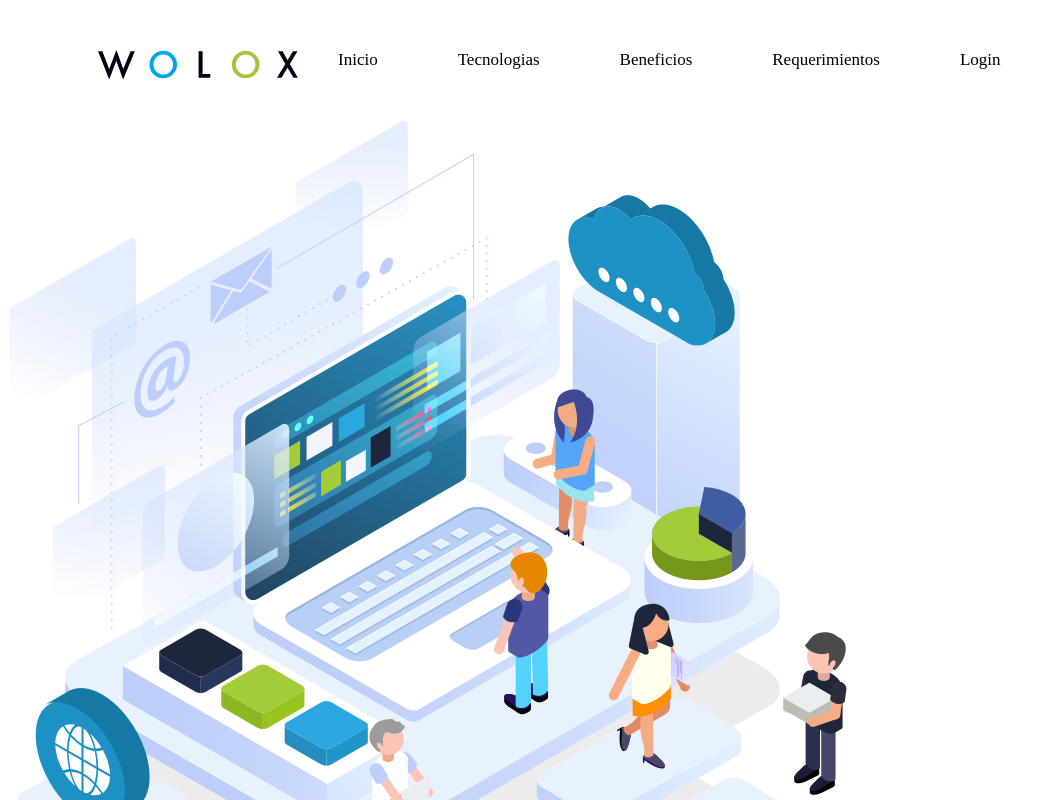
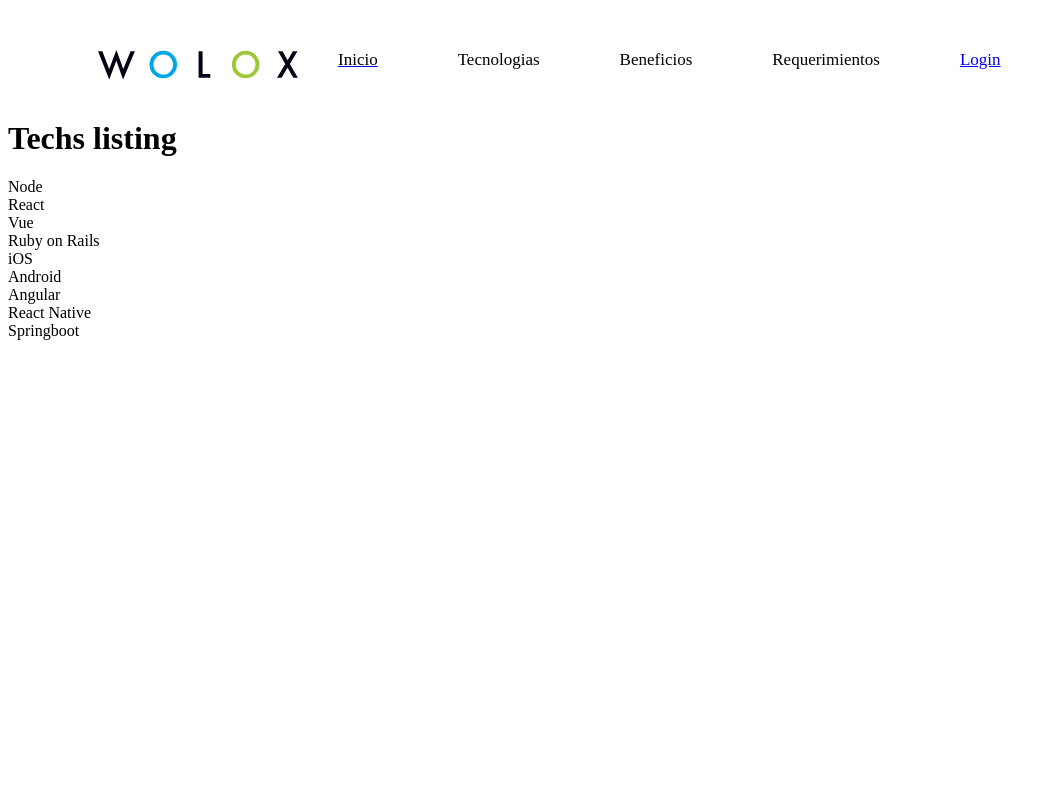
Before and after one commit to federivero97/wolox-interview, a React (Create React App) app: page /tech-listing in a window 1280 px wide. Shown: the top 800 px of the page, without its empty margins (0-1056 px from the left). Built offline with nearby package versions, Linux system fonts and the light colour scheme.

Commit message:
Routing and Redux Store to Techs listing

```diff
--- a/src/App.js
+++ b/src/App.js
@@ -1,13 +1,23 @@
 import React from 'react';
-import Landing from './pages/Landing'
+
+import { BrowserRouter as Router } from "react-router-dom";
+import Routes from './Routes';
+import { Provider } from 'react-redux'
+import { initStore } from './store';
+
 import Header from './components/shared/Header'
 
-function App() {
+const store = initStore();
+
+const App = () => {
+
   return (
-    <div>
-      <Header/>
-      <Landing/>
-    </div>
+    <Provider store={store}>
+      <Router>
+        <Header/>
+        <Routes/>
+      </Router>
+    </Provider>
   );
 }
 
--- /dev/null
+++ b/src/Routes.js
@@ -0,0 +1,26 @@
+import React from 'react';
+import { Switch, Route } from "react-router-dom";
+
+import Login from './pages/Login';
+import Landing from './pages/Landing';
+import TechListing from './pages/TechListing';
+
+const Routes = () => {
+  return (
+    <div className="container">
+      <Switch>
+        <Route exact path="/">
+          <Landing />
+        </Route>
+        <Route path="/login">
+          <Login />
+        </Route>
+        <Route path="/tech-listing">
+          <TechListing />
+        </Route>
+      </Switch>
+    </div>
+  )
+}
+
+export default Routes;
--- /dev/null
+++ b/src/actions/index.js
@@ -0,0 +1,21 @@
+import { techData } from '../store/data';
+//import axios from 'axios';
+
+export const fetchTechs = () => {
+  return {
+    type: 'FETCH_TECHS',
+    techs: techData
+  }
+}
+
+/*
+export const fetchTechs = () => dispatch => {
+  axios.get('http://private-anon-1a8e767dad-woloxfrontendinverview.apiary-proxy.com/techs')
+    .then(res => {
+      const techs = res.data;
+      dispatch({
+        type: 'FETCH_TECHS',
+        techs
+      });
+    })
+}*/
--- a/src/components/shared/Header.js
+++ b/src/components/shared/Header.js
@@ -1,7 +1,5 @@
 import React from 'react';
-
-/* eslint-disable jsx-a11y/anchor-is-valid*/
-// eslint-disable-next-line
+import { Link } from "react-router-dom";
 
  const Header = () => {
 
@@ -9,12 +7,16 @@ import React from 'react';
         <div id="navigation-bar">
             <nav>
                 <ul>
-                    <img src={process.env.PUBLIC_URL + '/assets/Images/logo_full_color.svg'} alt="Wolox Logo"/>
-                    <li>Inicio</li>
+                    <Link to="/">
+                        <img src={process.env.PUBLIC_URL + '/assets/Images/logo_full_color.svg'} alt="Wolox Logo"/>
+                        <li>Inicio</li>
+                    </Link>
                     <li>Tecnologias</li>
                     <li>Beneficios</li>
                     <li>Requerimientos</li>
-                    <li>Login</li>
+                    <li>
+                        <Link to="/login">Login</Link>
+                    </li>
                 </ul>
             </nav>
 
--- /dev/null
+++ b/src/pages/TechListing.js
@@ -0,0 +1,31 @@
+import React, { useEffect } from 'react';
+import { useSelector, useDispatch } from 'react-redux';
+import { fetchTechs } from '../actions';
+
+const TechListing = () => {
+
+  const dispatch = useDispatch();
+  const techs = useSelector(state => state.techs);
+
+  useEffect(() => {
+    dispatch(fetchTechs());
+  });
+
+  const renderTechs = (techs) =>
+    techs.map(tech =>
+      <div key={tech.tech} className="col-md-3">
+        {tech.tech}
+      </div>
+    );
+
+  return (
+    <div className="tech-list">
+      <h1 className="page-title">Techs listing</h1>
+      <div className="row">
+        { renderTechs(techs) }
+      </div>
+    </div>
+  )
+}
+
+export default TechListing;
--- /dev/null
+++ b/src/store/data.js
@@ -0,0 +1,80 @@
+export const techData = [{
+    "tech": "Node",
+    "year": "2009",
+    "author": "Ryan Dahl",
+    "license": "MIT", "language": "JavaScript" ,
+    "type": "Back-End",
+    "logo": "https://upload.wikimedia.org/wikipedia/commons/thumb/d/d9/Node.js_logo.svg/220px-Node.js_logo.svg.png"
+},
+{
+    "tech": "React",
+    "year": "2013",
+    "author": "Jordan Walke",
+    "license": "MIT",
+    "language": "JavaScript" ,
+    "type": "Front-End",
+    "logo": "https://upload.wikimedia.org/wikipedia/commons/thumb/a/a7/React-icon.svg/220px-React-icon.svg.png"
+},
+{
+    "tech": "Vue",
+    "year": "2014",
+    "author": "Evan You",
+    "license": "MIT",
+    "language": "JavaScript",
+    "type": "Front-End",
+    "logo": "https://upload.wikimedia.org/wikipedia/commons/thumb/9/95/Vue.js_Logo_2.svg/220px-Vue.js_Logo_2.svg.png"
+},
+{
+    "tech": "Ruby on Rails",
+    "year": "2005",
+    "author": "David Heinemeier Hansson",
+    "license": "MIT",
+    "language": "Ruby",
+    "type": "Back-End",
+    "logo": "https://upload.wikimedia.org/wikipedia/commons/thumb/6/62/Ruby_On_Rails_Logo.svg/220px-Ruby_On_Rails_Logo.svg.png"
+},
+{
+    "tech": "iOS",
+    "year": "2007",
+    "author": "Apple Inc.",
+    "license": "Proprietary",
+    "language": "Swift, Objective-C",
+    "type": "Mobile",
+    "logo": "http://pluspng.com/img-png/apple-ios-logo-png-ios-apple-logo-vector-download-280.png"
+},
+{
+    "tech": "Android",
+    "year": "2008",
+    "author": "Google",
+    "license": "Apache",
+    "language": "Java, Kotlin",
+    "type": "Mobile",
+    "logo": "https://upload.wikimedia.org/wikipedia/commons/thumb/d/db/Android_robot_2014.svg/75px-Android_robot_2014.svg.png"
+},
+{
+    "tech": "Angular",
+     "year": "2016",
+     "author": "Google",
+     "license": "MIT",
+     "language": "typeScript",
+     "type": "Front-End",
+     "logo": "https://upload.wikimedia.org/wikipedia/commons/thumb/c/cf/Angular_full_color_logo.svg/250px-Angular_full_color_logo.svg.png"
+},
+{
+    "tech": "React Native",
+    "year": "2015",
+    "author": "Facebook",
+    "license": "MIT",
+    "language": "JavaScript",
+    "type": "Mobile",
+    "logo": "https://upload.wikimedia.org/wikipedia/commons/thumb/a/a7/React-icon.svg/220px-React-icon.svg.png"
+},
+{
+    "tech": "Springboot",
+    "year": "2012",
+    "author": "Pivotal Software",
+    "license": "Apache 2.0",
+    "language": "Java",
+    "type": "Back-End",
+    "logo": "https://upload.wikimedia.org/wikipedia/commons/thumb/4/44/Spring_Framework_Logo_2018.svg/220px-Spring_Framework_Logo_2018.svg.png"
+}]
--- /dev/null
+++ b/src/store/index.js
@@ -0,0 +1,13 @@
+import { createStore, combineReducers, applyMiddleware } from 'redux';
+import thunk from 'redux-thunk';
+import techs from './reducers/techs';
+
+export function initStore() {
+    const reducers = combineReducers({
+        techs
+    })
+
+    const store = createStore(reducers, applyMiddleware(thunk));
+
+    return store;
+}
--- /dev/null
+++ b/src/store/reducers/techs.js
@@ -0,0 +1,10 @@
+const techs = (state = [], action) => {
+
+    if (action.type === 'FETCH_TECHS') {
+      return action.techs;
+    } else {
+      return state;
+    }
+  }
+
+  export default techs;
```
Also changed, not shown: package.json (+6 -1 lines), src/pages/Listing.js (deleted, +0 -10 lines), 1 other file (tests, documents, lock files or other folders).
